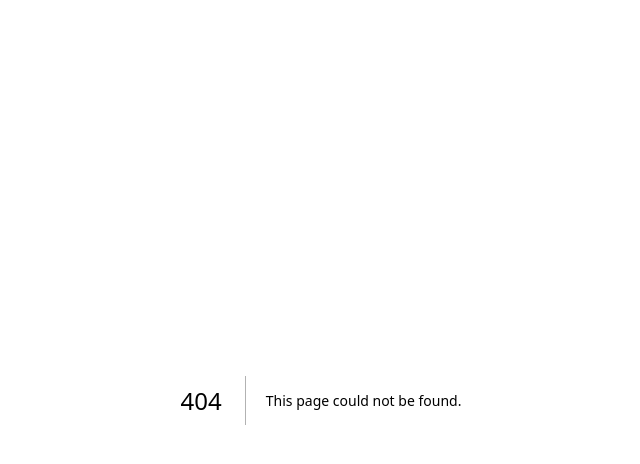
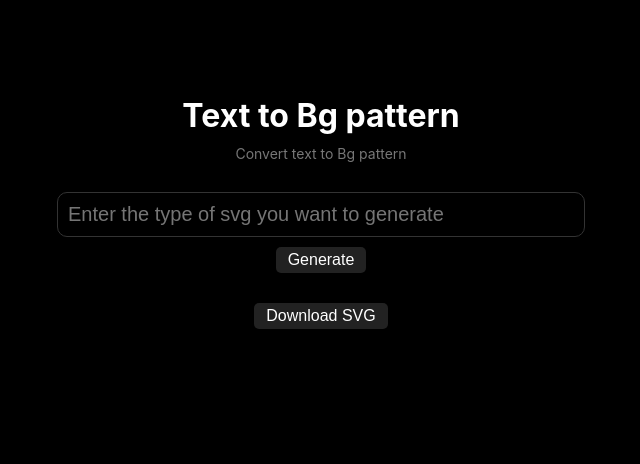
Before and after one commit to nishantrpai/tools.nishu.dev, a Next.js app: page /text2bg in a window 1280 px wide. Before the commit this address had no page. Shown: the top 464 px of the page, without its empty margins (319-959 px from the left). Built offline with nearby package versions, Linux system fonts and the light colour scheme.

Commit message:
rename path

```diff
--- a/pages/text2svgpattern.js
+++ b/pages/text2bg.js
@@ -35,17 +35,17 @@ export default function Home() {
   return (
     <>
       <Head>
-        <title>Text to SVG Pattern</title>
+        <title>Text to Bg Pattern</title>
         <meta name="description" content="Convert text to svg pattern" />
         <link rel="icon" href="/favicon.ico" />
       </Head>
 
       <main className={styles.container}>
         <h1 className={styles.title}>
-          Text to SVG pattern
+          Text to Bg pattern
         </h1>
         <span style={{ color: '#777', fontSize: '14px', marginBottom: '20px', display: 'block' }}>
-          Convert text to SVG pattern
+          Convert text to Bg pattern
         </span>
 
 
```
